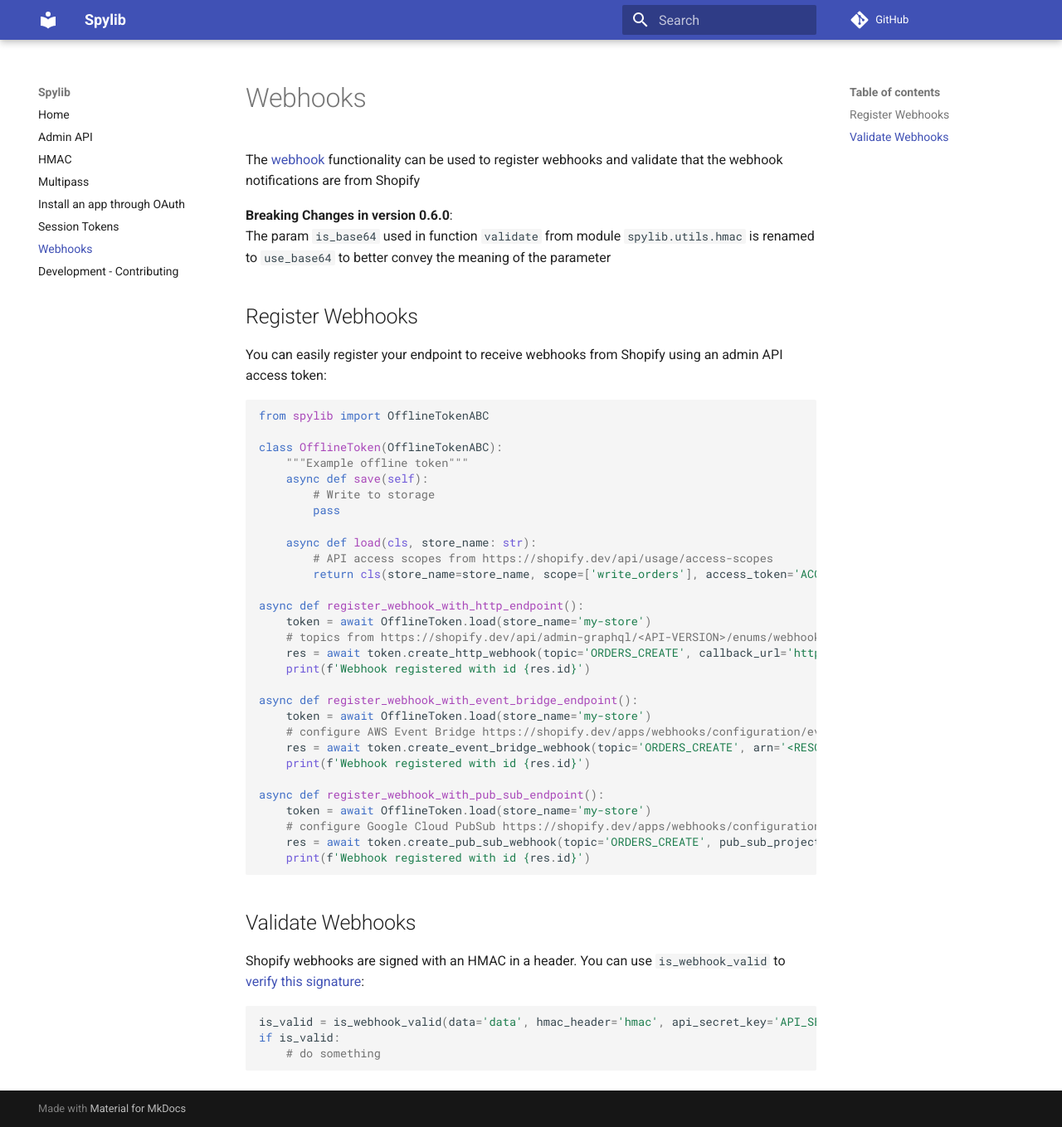
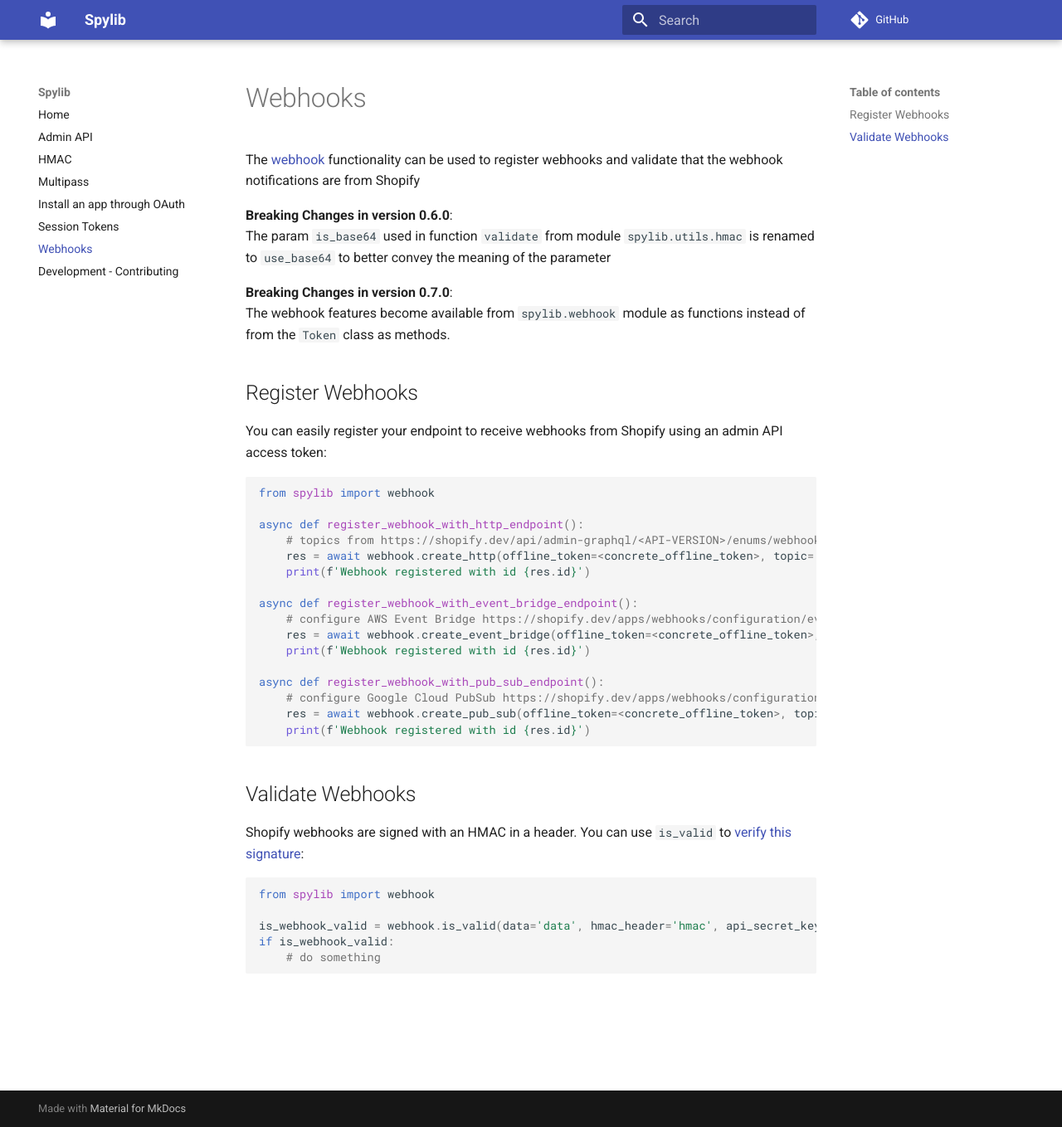
Before and after one commit to SatelCreative/spylib, an MkDocs documentation site: the page built from docs/webhooks.md, in a window 1280 px wide and 1359 px high. Shown: the whole window at 83% size. Built offline with MkDocs 1.6.1 and Material for MkDocs 9.7.7, drawn with Linux system fonts in a browser that asks for light colours; comment, search, counter and statistics services are not loaded.

Commit message:
update webhook doc

````diff
--- a/docs/webhooks.md
+++ b/docs/webhooks.md
@@ -8,47 +8,40 @@
 to better convey the meaning of the parameter
 
 
+**Breaking Changes in version 0.7.0**: <br>
+The webhook features become available from `spylib.webhook` module as functions
+instead of from the `Token` class as methods.
+
 ## Register Webhooks
 
 You can easily register your endpoint to receive webhooks from Shopify using an admin API access token:
 ```python
-from spylib import OfflineTokenABC
-
-class OfflineToken(OfflineTokenABC):
-    """Example offline token"""
-    async def save(self):
-        # Write to storage
-        pass
-
-    async def load(cls, store_name: str):
-        # API access scopes from https://shopify.dev/api/usage/access-scopes
-        return cls(store_name=store_name, scope=['write_orders'], access_token='ACCESS_TOKEN')
+from spylib import webhook
 
 async def register_webhook_with_http_endpoint():
-    token = await OfflineToken.load(store_name='my-store')
     # topics from https://shopify.dev/api/admin-graphql/<API-VERSION>/enums/webhooksubscriptiontopic
-    res = await token.create_http_webhook(topic='ORDERS_CREATE', callback_url='https://sometest.com/example')
+    res = await webhook.create_http(offline_token=<concrete_offline_token>, topic='ORDERS_CREATE', callback_url='https://sometest.com/example')
     print(f'Webhook registered with id {res.id}')
 
 async def register_webhook_with_event_bridge_endpoint():
-    token = await OfflineToken.load(store_name='my-store')
     # configure AWS Event Bridge https://shopify.dev/apps/webhooks/configuration/eventbridge
-    res = await token.create_event_bridge_webhook(topic='ORDERS_CREATE', arn='<RESOURCE_NAME>')
+    res = await webhook.create_event_bridge(offline_token=<concrete_offline_token>, topic='ORDERS_CREATE', arn='<RESOURCE_NAME>')
     print(f'Webhook registered with id {res.id}')
 
 async def register_webhook_with_pub_sub_endpoint():
-    token = await OfflineToken.load(store_name='my-store')
     # configure Google Cloud PubSub https://shopify.dev/apps/webhooks/configuration/google-cloud
-    res = await token.create_pub_sub_webhook(topic='ORDERS_CREATE', pub_sub_project='<PROJECT>', pub_sub_topic='<TOPIC>')
+    res = await webhook.create_pub_sub(offline_token=<concrete_offline_token>, topic='ORDERS_CREATE', pub_sub_project='<PROJECT>', pub_sub_topic='<TOPIC>')
     print(f'Webhook registered with id {res.id}')
 ```
 
 ## Validate Webhooks
 
-Shopify webhooks are signed with an HMAC in a header. You can use `is_webhook_valid` to [verify this signature](https://shopify.dev/apps/webhooks/configuration/https#step-5-verify-the-webhook):
+Shopify webhooks are signed with an HMAC in a header. You can use `is_valid` to [verify this signature](https://shopify.dev/apps/webhooks/configuration/https#step-5-verify-the-webhook):
 
 ```python
-is_valid = is_webhook_valid(data='data', hmac_header='hmac', api_secret_key='API_SECRET_KEY')
-if is_valid:
+from spylib import webhook
+
+is_webhook_valid = webhook.is_valid(data='data', hmac_header='hmac', api_secret_key='API_SECRET_KEY')
+if is_webhook_valid:
     # do something
 ```
````
